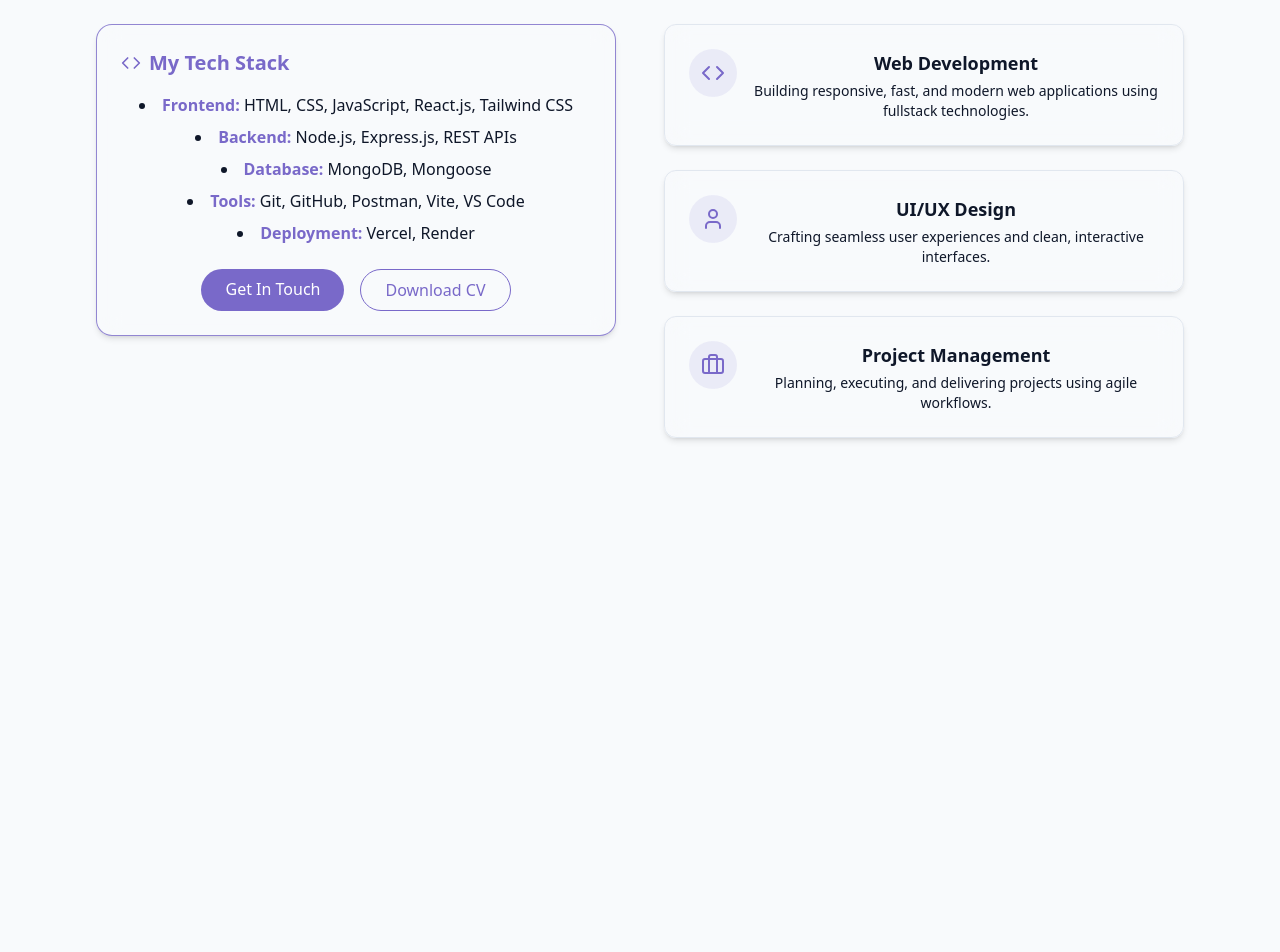
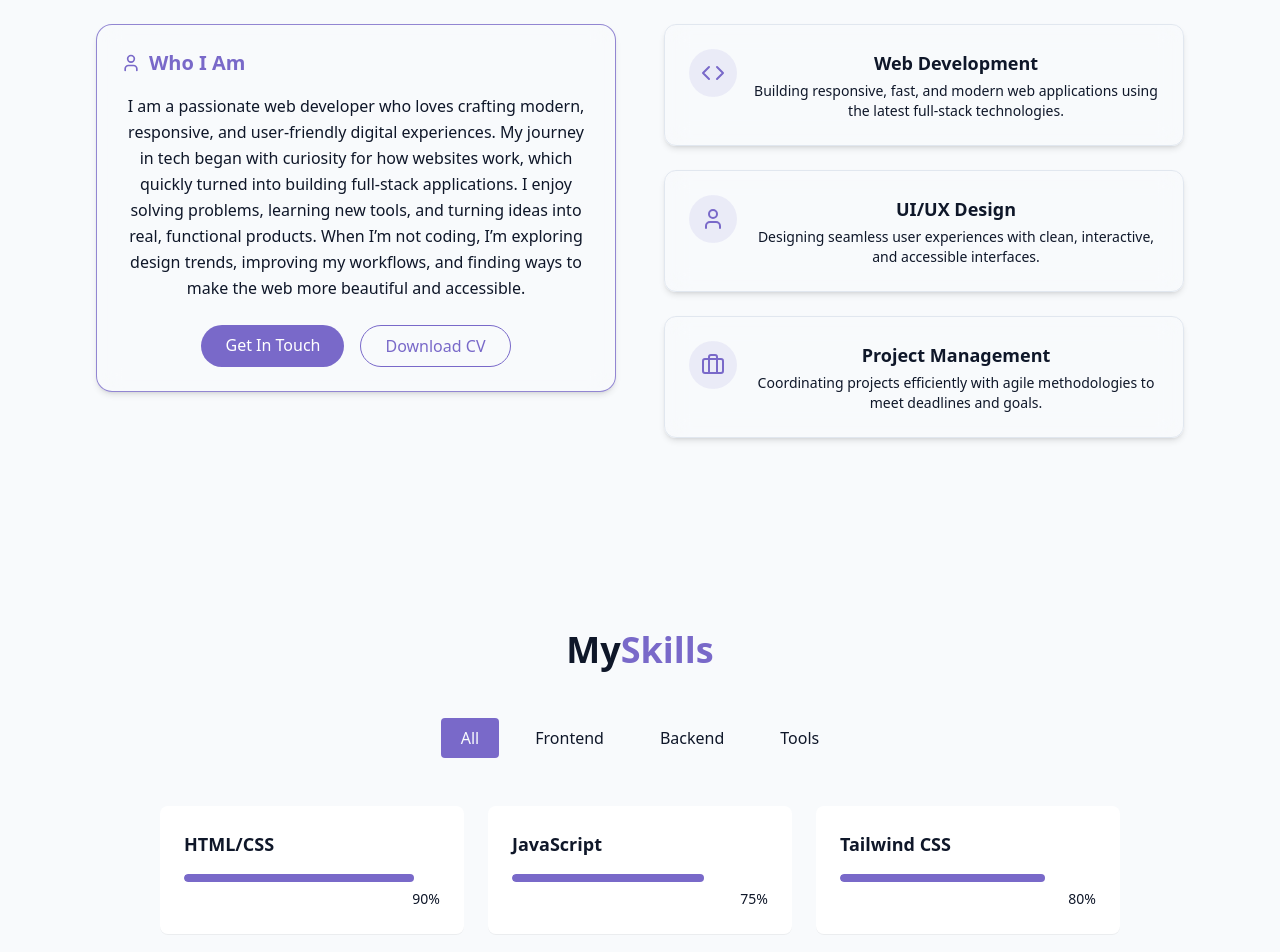
Before and after one commit to sonali167-coder/project, a React (Vite) app: page / in a window 1280 px wide. Shown: the part 960-1912 px from the top of the page. Before the commit the page ends 1494 px from the top, so only its background shows below. Built offline with nearby package versions, Linux system fonts and the light colour scheme.

Commit message:
Added Skills section with styling

```diff
--- a/package.json
+++ b/package.json
@@ -15,6 +15,7 @@
     "class-variance-authority": "^0.7.1",
     "cls": "^0.1.5",
     "clsx": "^2.1.1",
+    "framer-motion": "^12.23.12",
     "lucide-react": "^0.525.0",
     "react": "^19.1.0",
     "react-dom": "^19.1.0",
--- a/src/components/AboutSection.jsx
+++ b/src/components/AboutSection.jsx
@@ -1,38 +1,28 @@
 import { Code, User, Briefcase } from "lucide-react";
+
 
 export const AboutSection = () => {
   return (
     <section id="about" className="py-24 px-4 relative">
       <div className="container max-w-6xl mx-auto">
-        <h2 className="text-3xl md:text-4xl font-bold text-center mb-12">
+        <h2 className="text-3xl md:text-4xl font-bold text-center mb-12 ">
           <span className="text-gradient">About </span>
           <span className="text-primary">Me</span>
         </h2>
 
         <div className="grid grid-cols-1 md:grid-cols-2 gap-12 items-start">
-          {/* Left: Skills + Buttons */}
           <div className="border border-primary/80 p-6 rounded-2xl shadow-md hover:shadow-xl hover:scale-[1.02] transition-all duration-300 bg-background/50 backdrop-blur-md">
             <h3 className="text-xl font-semibold text-primary mb-4 flex items-center gap-2">
-              <Code className="h-5 w-5" />
-              My Tech Stack
+              <User className="h-5 w-5" />
+              Who I Am
             </h3>
-            <ul className="list-disc list-inside text-muted-foreground space-y-2 text-sm sm:text-base">
-              <li>
-                <strong className="text-primary">Frontend:</strong> HTML, CSS, JavaScript, React.js, Tailwind CSS
-              </li>
-              <li>
-                <strong className="text-primary">Backend:</strong> Node.js, Express.js, REST APIs
-              </li>
-              <li>
-                <strong className="text-primary">Database:</strong> MongoDB, Mongoose
-              </li>
-              <li>
-                <strong className="text-primary">Tools:</strong> Git, GitHub, Postman, Vite, VS Code
-              </li>
-              <li>
-                <strong className="text-primary">Deployment:</strong> Vercel, Render
-              </li>
-            </ul>
+            <p className="text-muted-foreground leading-relaxed text-sm sm:text-base">
+              I am a passionate web developer who loves crafting modern, responsive, and user-friendly digital
+              experiences. My journey in tech began with curiosity for how websites work, which quickly turned into
+              building full-stack applications. I enjoy solving problems, learning new tools, and turning ideas into
+              real, functional products. When I’m not coding, I’m exploring design trends, improving my workflows, and
+              finding ways to make the web more beautiful and accessible.
+            </p>
 
             <div className="flex flex-col sm:flex-row gap-4 pt-6 justify-center">
               <a
@@ -51,23 +41,24 @@ export const AboutSection = () => {
             </div>
           </div>
 
-          {/* Right: Services Overview */}
+
           <div className="grid grid-cols-1 gap-6">
             {[
               {
                 icon: <Code className="h-6 w-6 text-primary" />,
                 title: "Web Development",
-                description: "Building responsive, fast, and modern web applications using fullstack technologies.",
+                description:
+                  "Building responsive, fast, and modern web applications using the latest full-stack technologies.",
               },
               {
                 icon: <User className="h-6 w-6 text-primary" />,
                 title: "UI/UX Design",
-                description: "Crafting seamless user experiences and clean, interactive interfaces.",
+                description: "Designing seamless user experiences with clean, interactive, and accessible interfaces.",
               },
               {
                 icon: <Briefcase className="h-6 w-6 text-primary" />,
                 title: "Project Management",
-                description: "Planning, executing, and delivering projects using agile workflows.",
+                description: "Coordinating projects efficiently with agile methodologies to meet deadlines and goals.",
               },
             ].map((service, idx) => (
               <div
--- a/src/components/Navbar.jsx
+++ b/src/components/Navbar.jsx
@@ -16,7 +16,7 @@ export const Navbar = () => {
 
     useEffect(() => {
         const handleScroll = () => {
-            setisScrolled(window.screenY > 10)
+            setisScrolled(window.scrollY > 10)
         };
 
         window.addEventListener("scroll", handleScroll);
--- /dev/null
+++ b/src/components/SkillsSection.jsx
@@ -0,0 +1,69 @@
+import { useState } from "react";
+import { cn } from "@/lib/utils";
+
+const skills = [
+  // Frontend
+  { name: "HTML/CSS", level: 90, category: "frontend" },
+  { name: "JavaScript", level: 75, category: "frontend" },
+  { name: "Tailwind CSS", level: 80, category: "frontend" },
+  { name: "React.js", level: 70, category: "frontend" },
+
+  // Backend
+  { name: "Node.js", level: 66, category: "backend" },
+  { name: "Express.js", level: 65, category: "backend" },
+  { name: "MongoDB", level: 65, category: "backend" },
+  { name: "REST APIs", level: 65, category: "backend" },
+
+  // Tools
+  { name: "Git & GitHub", level: 70, category: "tools" },
+  { name: "Postman", level: 75, category: "tools" },
+  { name: "VS Code", level: 90, category: "tools" },
+  { name: "Deployment", level: 65, category: "tools" },
+  { name: "Figma", level: 75, category: "tools" },
+
+];
+
+const categories = ["all", "frontend", "backend", "tools"];
+
+export const SkillsSection = () => {
+    const [activeCategory, setActiveCategory] = useState("all")
+    const filteredSkills = skills.filter((skill) => activeCategory === "all" || activeCategory === skill.category )
+    return <section id="skills" className="py-24 px-4 relative bg-secondary/30">
+        <div className="container mx-auto max-w-5xl">
+            <h2 className="text-3xl md:text-4xl text-center font-bold mb-12">
+                My<span className="text-primary">Skills</span>
+            </h2>
+
+            <div className="flex flex-wrap justify-center gap-4 mb-12">
+                {
+                    categories.map((category, key) => (
+                        <button key={key} className={cn(
+                            "px-5 py-2 rounded transition-colors duration-300 capitalize",
+                            activeCategory === category ? "bg-primary text-primary-foreground" : "bg-secondary/80 text-foreground hover:bd-secondaey"
+                        )}
+                            onClick={() => setActiveCategory(category)}
+                        >
+                            {category}
+                        </button>
+                    ))
+                }
+            </div>
+
+            <div className="grid grid-cols-1 sm:grid-cols-2 lg:grid-cols-3 gap-6">
+                {filteredSkills.map((skill, key) => (
+                    <div key={key} className="bg-card p-6 rounded-lg shadow-2xs card-hover">
+                        <div className="text-left mb-4">
+                            <h3 className="font-semibold text-lg">{ skill.name }</h3>
+                        </div>
+                        <div className="w-full bg-secondary/50 h-2 rounded-full overflow-hidden">
+                            <div className="bg-primary h-2 rounded-full origin-left animation-[grow-1.5s_ease-out" style={{width: skill.level + "%"}}/>
+                        </div>
+                        <div className="text-right mt-1">
+                            <span className="text-sm text-muted-foreground">{skill.level + "%"}</span>
+                        </div>
+                    </div>
+                ))}
+            </div>
+        </div>
+    </section>
+}
--- a/src/pages/Home.jsx
+++ b/src/pages/Home.jsx
@@ -2,6 +2,7 @@ import { Navbar } from "../components/Navbar"
 import { ThemeToggle } from "../components/ThemeToggle"
 import { HeroSection } from "../components/HeroSection"
 import { AboutSection } from "../components/AboutSection"
+import { SkillsSection } from "../components/SkillsSection"
 
 export const Home = () => {
   return (
@@ -20,6 +21,7 @@ export const Home = () => {
         <main>
           <HeroSection />
           <AboutSection />
+          <SkillsSection />
 
         </main>
 
```
Also changed, not shown: 1 other file (tests, documents, lock files or other folders).
